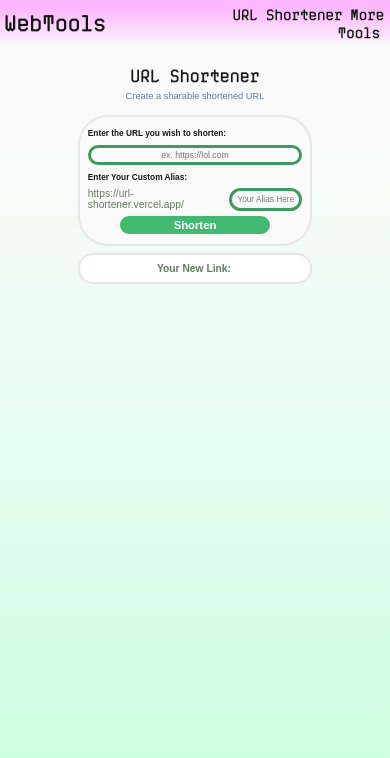
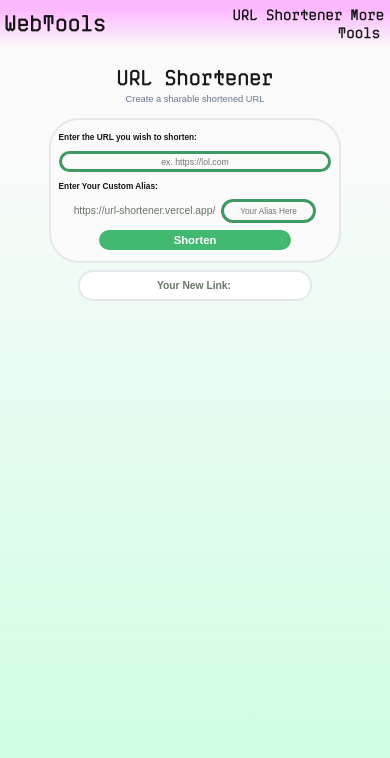
Before and after one commit to ACBostonUni/mp5-url-shortener, a Next.js app: page / in a window 390 px wide. Shown: the top 758 px of the page. Built offline with nearby package versions, Linux system fonts and the light colour scheme; no server answers.

Commit message:
styling changes for mobile

```diff
--- a/src/app/Styled.tsx
+++ b/src/app/Styled.tsx
@@ -34,12 +34,19 @@ export const StyledPageTitle = styled.h2`
   font-family: "DEM-MO-Proportional", sans-serif;
   font-size: calc(11px + 2vw);
   margin: 1% auto 2.5% auto;
+
+    @media screen and (max-width: 1400px){
+        font-size: calc(15px + 2vw);
+    }
 `
 
 export const StyledSubText = styled.p`
   white-space: pre-wrap;
   color: rgb(100 116 139 / 0.98);
   font-size: calc(5px + 1.1vw);
-  margin: 2.5% auto 1% auto
+  margin: 2.5% auto 1% auto;
 
+  @media screen and (max-width: 1400px){
+        calc(5px + 1.1vw);
+}
 `
--- a/src/app/page.tsx
+++ b/src/app/page.tsx
@@ -20,6 +20,7 @@ const StyledShortenerContainer = styled.div`
     border-radius: 30px;
 
     @media screen and (max-width: 1400px){
+        width: 75%
 
     }
 
```
